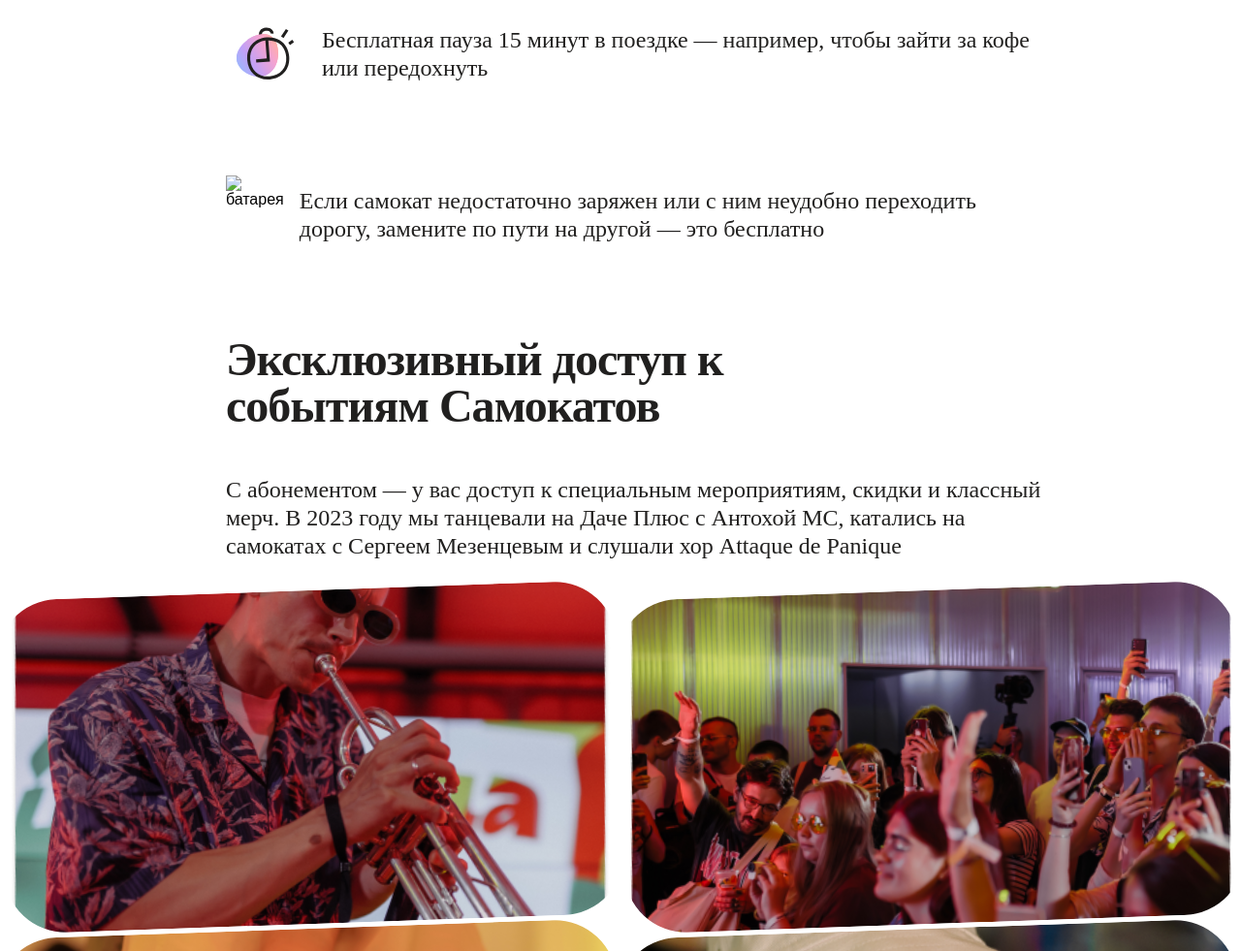
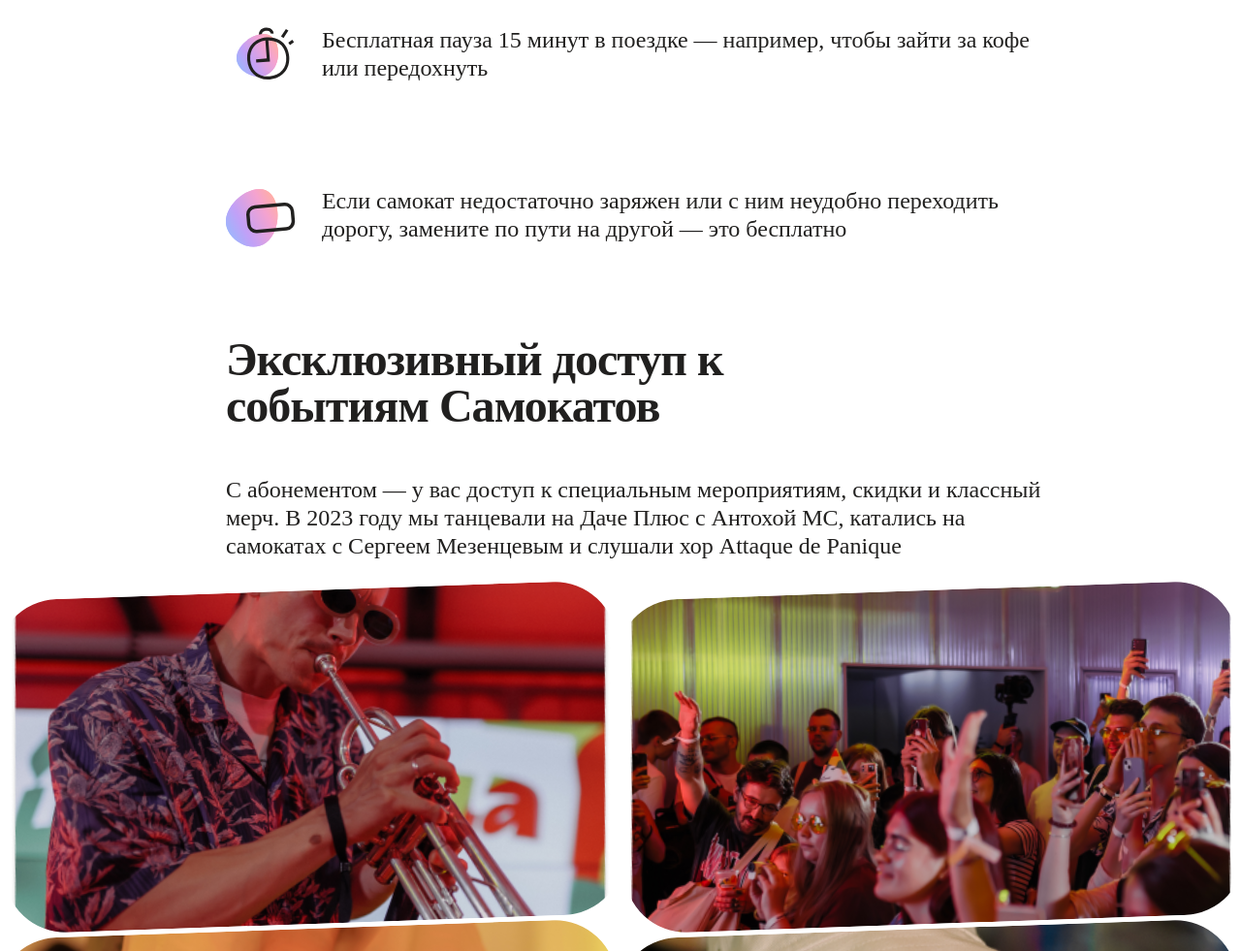
Before and after one commit to morkovka19/scooters, a plain HTML site: page index.html in a window 1280 px wide. Shown: the part 1873-2854 px from the top of the page at 97% size. Drawn offline with Linux system fonts and the light colour scheme; the site is published under a folder, as on GitHub Pages, so addresses that start at the root find nothing; a web font is replaced by a local one.

Commit message:
fis bugs

```diff
--- a/index.html
+++ b/index.html
@@ -43,7 +43,7 @@
                         передохнуть</p>
                 </li>
                 <li class="pluses__card">
-                    <img class="pluses__icon" src="/images/icons/bat.svg" alt="батарея">
+                    <img class="pluses__icon" src="./images/icons/bat.svg" alt="батарея">
                     <p class="pluses__text">Если самокат недостаточно заряжен или с ним неудобно переходить дорогу,
                         замените по пути на другой — это бесплатно</p>
                 </li>
```
Also changed, not shown: 1 other file.
